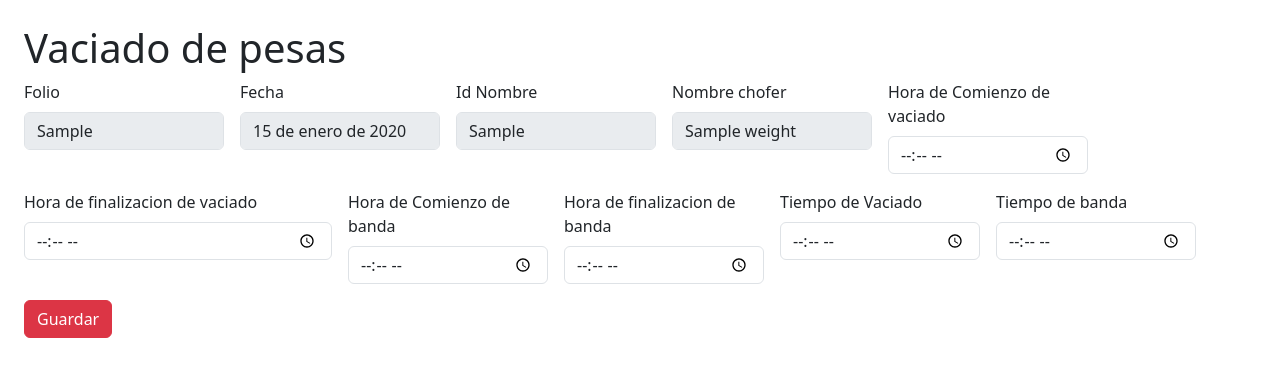
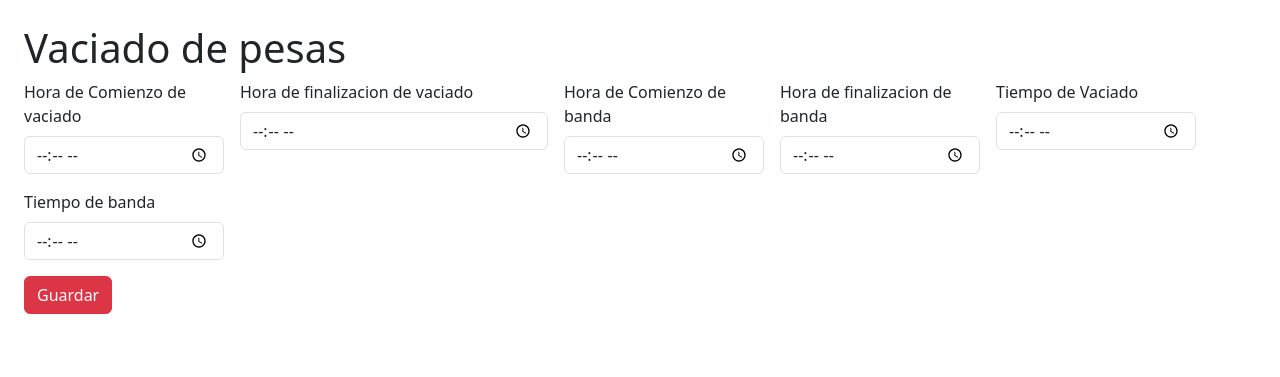
Before and after one commit to CarlosArrasRod/GaleanaPeppersTrade, a Django app: page /vaciado/agregar/1 in a window 1280 px wide. Shown: the part 56-433 px from the top of the page. Run offline with Django 5.2, Linux system fonts and the light colour scheme; tables that the repository leaves empty hold one stand-in row (values such as "Sample post"); some libraries are stand-ins or nearby versions.

Commit message:
Update dorm.html
Form de vaciado

```diff
--- a/vaciado/templates/vaciado/crud/form.html
+++ b/vaciado/templates/vaciado/crud/form.html
@@ -5,35 +5,7 @@
 
 
         {% render_field formulariov.id  %}
-
         <div class="col-md-2">
-            <label for="validationDefault01" class="form-label" >Folio </label>
-
-            <input type="text" value="{{w.folio}}" class="form-control" disabled >
-
-
-        </div>
-        <div class="col-md-2">
-            <label for="validationDefault02" class="form-label" >Fecha </label>
-
-            <input type="text" value="{{w.fecha}}" class="form-control" disabled >
-
-
-
-        </div>
-        <div class="col-md-2">
-            <label for="validationDefault05" class="form-label">Id Nombre </label>
-
-            <input type="text" value="{{w.proveedor}}" class="form-control" disabled >
-
-
-        </div>
-        <div class="col-md-2">
-            <label for="validationDefault05" class="form-label">Nombre chofer</label>
-
-            <input type="text" value="{{w.nombrechof}}" class="form-control" disabled >
-        </div>
-            <div class="col-md-2">
             <label for="validationDefault11" class="form-label">Hora de Comienzo de vaciado</label>
             {% render_field formulariov.hdecomiezov class+="form-control" type="time" %}
         </div>
```
